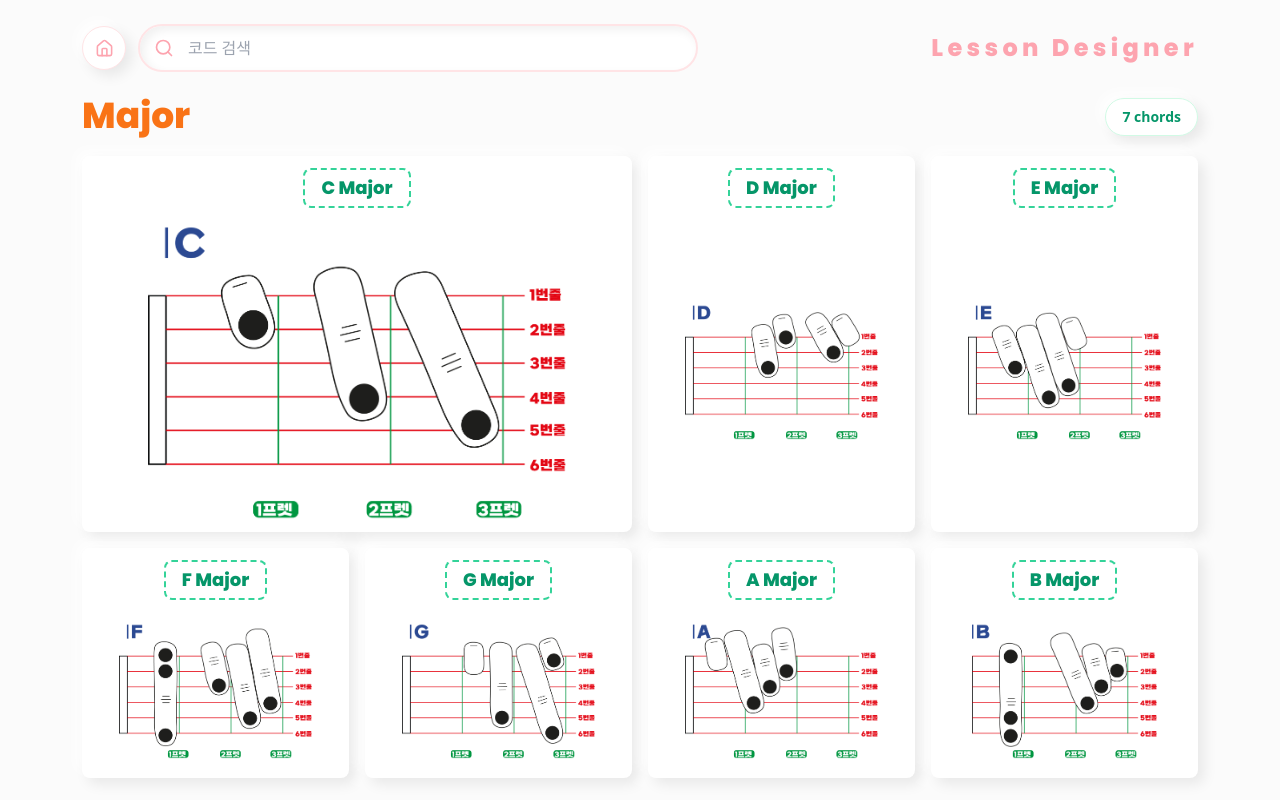
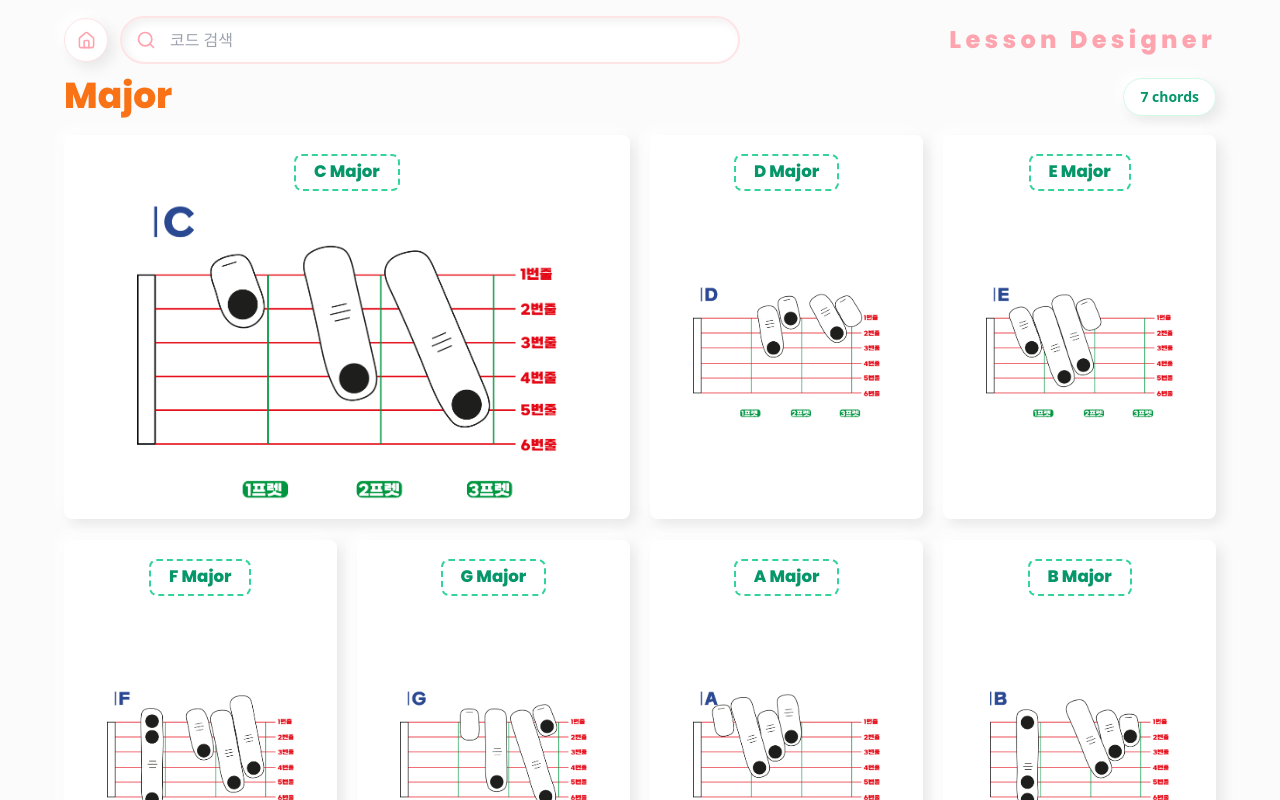
Before and after one commit to kimyounggaur/Guitar_Chord_Viewer, a React (Vite) app: page / in a window 1280 px wide. Both pictures are taken after a click on the button "Major". Shown: the top 800 px of the page. Built offline with nearby package versions, Linux system fonts and the light colour scheme.

Commit message:
Expand layout for widescreen pages

```diff
--- a/src/components/AppHeader.tsx
+++ b/src/components/AppHeader.tsx
@@ -8,7 +8,7 @@ type Props = {
 
 export default function AppHeader({ searchTerm, onSearchChange, onHome }: Props) {
   return (
-    <header className="mx-auto flex w-full max-w-[1180px] flex-wrap items-center justify-between gap-4 px-5 py-6 sm:px-8">
+    <header className="mx-auto flex h-[clamp(76px,9vh,112px)] w-full max-w-[1760px] flex-wrap items-center justify-between gap-4 px-[clamp(24px,5vw,84px)] py-4">
       <div className="flex min-w-0 flex-1 items-center gap-3">
         <button
           type="button"
@@ -18,7 +18,7 @@ export default function AppHeader({ searchTerm, onSearchChange, onHome }: Props)
         >
           <Home size={19} aria-hidden="true" />
         </button>
-        <label className="relative min-w-[220px] flex-1 sm:max-w-[560px]">
+        <label className="relative min-w-[260px] flex-1 sm:max-w-[620px]">
           <Search
             className="pointer-events-none absolute left-4 top-1/2 -translate-y-1/2 text-rose-300"
             size={20}
--- a/src/components/ChordCard.tsx
+++ b/src/components/ChordCard.tsx
@@ -13,14 +13,14 @@ export default function ChordCard({ shape, onSelect, featured = false }: Props)
       type="button"
       onClick={() => onSelect(shape)}
       className={[
-        'group flex h-full min-h-[230px] flex-col gap-4 rounded-[8px] bg-white p-3 text-left shadow-neumorphic transition duration-300 hover:scale-[1.03] focus:outline-none focus-visible:ring-4 focus-visible:ring-emerald-100',
-        featured ? 'sm:col-span-2 sm:min-h-[292px]' : '',
+        'group flex h-full min-h-[clamp(220px,28vh,360px)] flex-col gap-[clamp(12px,1.4vh,20px)] rounded-[8px] bg-white p-[clamp(14px,1.5vw,24px)] text-left shadow-neumorphic transition duration-300 hover:scale-[1.02] focus:outline-none focus-visible:ring-4 focus-visible:ring-emerald-100',
+        featured ? 'sm:col-span-2 sm:min-h-[clamp(300px,43vh,520px)]' : '',
       ].join(' ')}
     >
-      <span className="mx-auto rounded-[8px] border-2 border-dashed border-emerald-400 px-4 py-1 text-center font-display text-lg font-extrabold text-emerald-600">
+      <span className="mx-auto rounded-[8px] border-2 border-dashed border-emerald-400 px-[clamp(14px,1.4vw,22px)] py-1 text-center font-display text-[clamp(1rem,1.3vw,1.5rem)] font-extrabold text-emerald-600">
         {shape.title}
       </span>
-      <span className="flex min-h-0 flex-1 items-center">
+      <span className="flex min-h-0 flex-1 items-center justify-center">
         <Fretboard shape={shape} size="thumb" />
       </span>
     </button>
--- a/src/components/ChordDetail.tsx
+++ b/src/components/ChordDetail.tsx
@@ -41,7 +41,7 @@ export default function ChordDetail({
   }, [onBack]);
 
   return (
-    <section className="mx-auto max-w-[1180px] px-5 pb-12 sm:px-8">
+    <section className="mx-auto min-h-[calc(100vh-clamp(76px,9vh,112px))] w-full max-w-[1760px] px-[clamp(24px,5vw,84px)] pb-[clamp(24px,4vh,56px)]">
       <button
         type="button"
         onClick={onBack}
--- a/src/components/ChordGrid.tsx
+++ b/src/components/ChordGrid.tsx
@@ -16,8 +16,8 @@ export default function ChordGrid({ chords, quality, searchTerm, onSelectChord }
   }
 
   return (
-    <section className="mx-auto max-w-[1180px] px-5 pb-12 sm:px-8">
-      <div className="mb-5 flex items-end justify-between gap-4">
+    <section className="mx-auto flex min-h-[calc(100vh-clamp(76px,9vh,112px))] w-full max-w-[1760px] flex-col px-[clamp(24px,5vw,84px)] pb-[clamp(24px,4vh,56px)]">
+      <div className="mb-[clamp(16px,2.4vh,30px)] flex items-end justify-between gap-4">
         <h1
           className="font-display text-3xl font-extrabold text-stone-700 sm:text-4xl"
           style={{ color: quality?.color ?? '#44403c' }}
@@ -28,7 +28,7 @@ export default function ChordGrid({ chords, quality, searchTerm, onSelectChord }
           {chords.length} chords
         </span>
       </div>
-      <div className="grid grid-cols-2 gap-4 md:grid-cols-3 lg:grid-cols-4">
+      <div className="grid flex-1 auto-rows-fr grid-cols-2 gap-[clamp(16px,1.6vw,28px)] md:grid-cols-3 lg:grid-cols-4">
         {chords.map((shape, index) => (
           <ChordCard key={shape.id} shape={shape} onSelect={onSelectChord} featured={index === 0} />
         ))}
--- a/src/components/QualitySelector.tsx
+++ b/src/components/QualitySelector.tsx
@@ -9,7 +9,7 @@ type Props = {
 
 export default function QualitySelector({ selectedQuality, onSelectQuality }: Props) {
   return (
-    <section className="mx-auto grid max-w-[920px] grid-cols-3 justify-items-center gap-x-4 gap-y-6 px-4 py-8 sm:grid-cols-4 sm:gap-x-5 md:grid-cols-6 md:gap-y-8">
+    <section className="mx-auto grid min-h-[calc(100vh-clamp(76px,9vh,112px))] w-full max-w-[1500px] grid-cols-3 content-center justify-items-center gap-x-[clamp(16px,3vw,56px)] gap-y-[clamp(22px,5vh,72px)] px-[clamp(24px,5vw,84px)] py-[clamp(24px,5vh,72px)] sm:grid-cols-4 md:grid-cols-6">
       {chordQualities.map((quality) => (
         <QualityBubble
           key={quality.id}
--- a/src/lib/slug.ts
+++ b/src/lib/slug.ts
@@ -33,5 +33,6 @@ export function qualityAssetSlug(quality: ChordQualityId): string {
 }
 
 export function chordImagePath(quality: ChordQualityId, root: string): string {
-  return `/chords/${qualityAssetSlug(quality)}/${slugRoot(root)}.png`;
+  const base = import.meta.env.BASE_URL.endsWith('/') ? import.meta.env.BASE_URL : `${import.meta.env.BASE_URL}/`;
+  return `${base}chords/${qualityAssetSlug(quality)}/${slugRoot(root)}.png`;
 }
```
Also changed, not shown: 1 other file (tests, documents, lock files or other folders).
